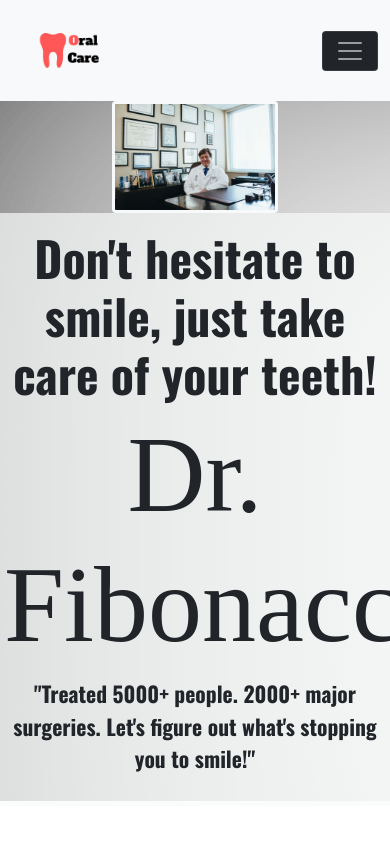
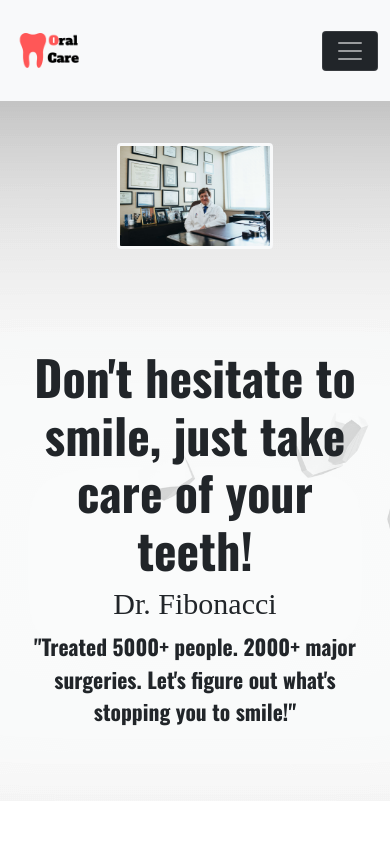
Before and after one commit to rmrokon/Oral-Care, a React (Create React App) app: page / in a window 390 px wide. Shown: the top 844 px of the page. Built offline with nearby package versions, Linux system fonts and the light colour scheme; no server answers; a web font is replaced by a local one.

Commit message:
responsive issue fixed

```diff
--- a/src/components/Banner/Banner.css
+++ b/src/components/Banner/Banner.css
@@ -1,6 +1,9 @@
 .banner {
     background-image: url('../../images/banner.png');
+    background-size: cover;
+    background-position: center;
     height: 700px;
+    background-repeat: no-repeat;
 }
 
 .banner-text h3 {
@@ -9,7 +12,7 @@
 
 .banner-text h1 {
     font-family: 'Square Peg', cursive;
-    font-size: 108px;
+    font-size: 30px;
 }
 
 .banner-top-image {
--- a/src/components/Header/Header.js
+++ b/src/components/Header/Header.js
@@ -17,7 +17,7 @@ const Header = () => {
     return (
         <Navbar sticky='top' collapseOnSelect expand="lg" bg="light" variant="dark">
             <Container>
-                <Navbar.Brand href="#home"><img width={'75'} src={Logo} alt="" /></Navbar.Brand>
+                <Navbar.Brand href=""><img width={'75'} src={Logo} alt="" /></Navbar.Brand>
                 <Navbar.Toggle aria-controls="responsive-navbar-nav" className='bg-dark' />
                 <Navbar.Collapse id="responsive-navbar-nav">
                     <Nav className="me-auto">
--- a/src/components/Home/Home.js
+++ b/src/components/Home/Home.js
@@ -6,7 +6,7 @@ import Services from '../Services/Services';
 
 const Home = () => {
     return (
-        <div>
+        <div className='container-fluid'>
             <Banner></Banner>
             <Services></Services>
             <CustomerReviews></CustomerReviews>
```
